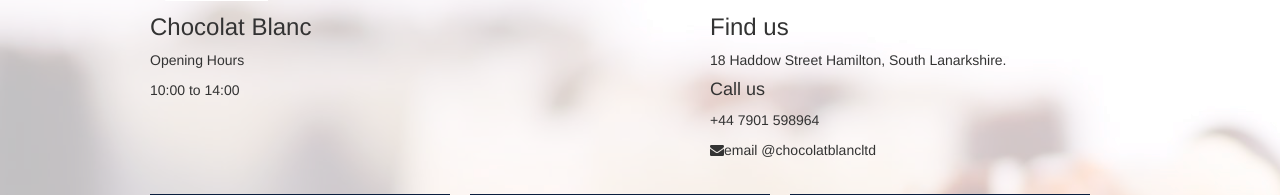
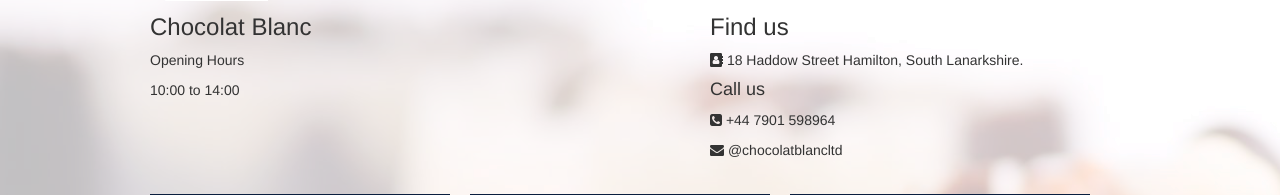
Before and after one commit to kanepa/chocolateshop, a Django app: page /contacts/ in a window 1280 px wide. Shown: the part 107-302 px from the top of the page. Run offline with Django 3.2, Linux system fonts and the light colour scheme; parts of the project's set-up code (start-up, migrations or seed data) failed here and were passed over; some libraries are stand-ins or nearby versions.

Commit message:
further fonts

```diff
--- a/templates/contact.html
+++ b/templates/contact.html
@@ -40,11 +40,11 @@
         <div class="container col-md-12"></div>
         <div class="col-md-6" id="now">
             <h3>Find us</h3>
-            <p>18 Haddow Street
+            <p><span class="fa fa-address-book" aria-hidden="true"></span>  18 Haddow Street
                 Hamilton, South Lanarkshire.</p>
             <h4>Call us</h4>
-            <p>+44 7901 598964</p>
-            <p><span class="fa fa-envelope" aria-hidden="true"></span>email @chocolatblancltd</p>
+            <p><span class="fa fa-phone-square" aria-hidden="true"></span>  +44 7901 598964</p>
+            <p><span class="fa fa-envelope" aria-hidden="true"></span>   @chocolatblancltd</p>
         </div>
 
 
```
